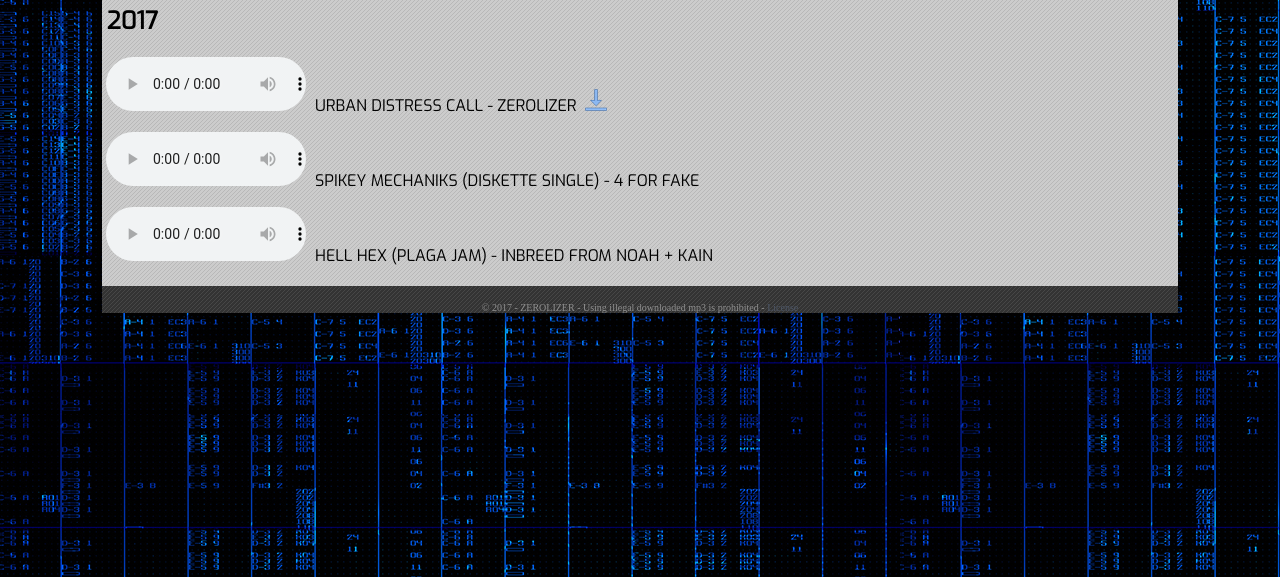
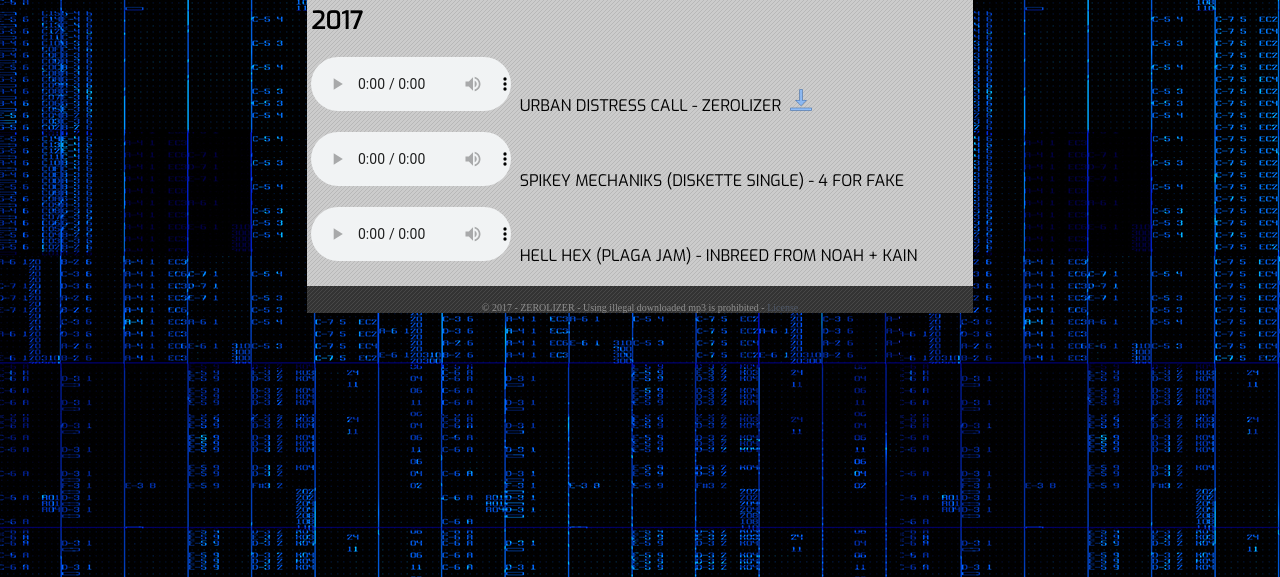
Before and after one commit to zerolizer666/ZEROLIZERWEB, a plain HTML site: page index.html in a window 1280 px wide. Shown: the part 223-800 px from the top of the page. Drawn offline with Linux system fonts and the light colour scheme.

Commit message:
Add files via upload

```diff
--- a/index.html
+++ b/index.html
@@ -26,11 +26,6 @@ body {
         return false;
         });
  } );
-
- model.Custom = new
-{
-    url = "www.zerolizer.net"
-};
 
 /* ~~ Element/tag selectors ~~ */
 ul, ol, dl { /* Due to variations between browsers, it's best practices to zero padding and margin on lists. For consistency, you can either specify the amounts you want here, or on the list items (LI, DT, DD) they contain. Remember that what you do here will cascade to the .nav list unless you write a more specific selector. */
@@ -65,8 +60,8 @@ a:hover, a:active, a:focus { /* this group of selectors will give a keyboard nav
 /* ~~ this container surrounds all other divs giving them their percentage-based width ~~ */
 .container {
 	width: 84%;
-	max-width: 1260px;
-	min-width: 200px;
+	max-width: 666px;
+	min-width: 666px;
 	margin:  auto; /* the auto value on the sides, coupled with the width, centers the layout. It is not needed if you set the .container's width to 100%. */
 	background-image: url(resources/pattern2i.png);
 }
```
